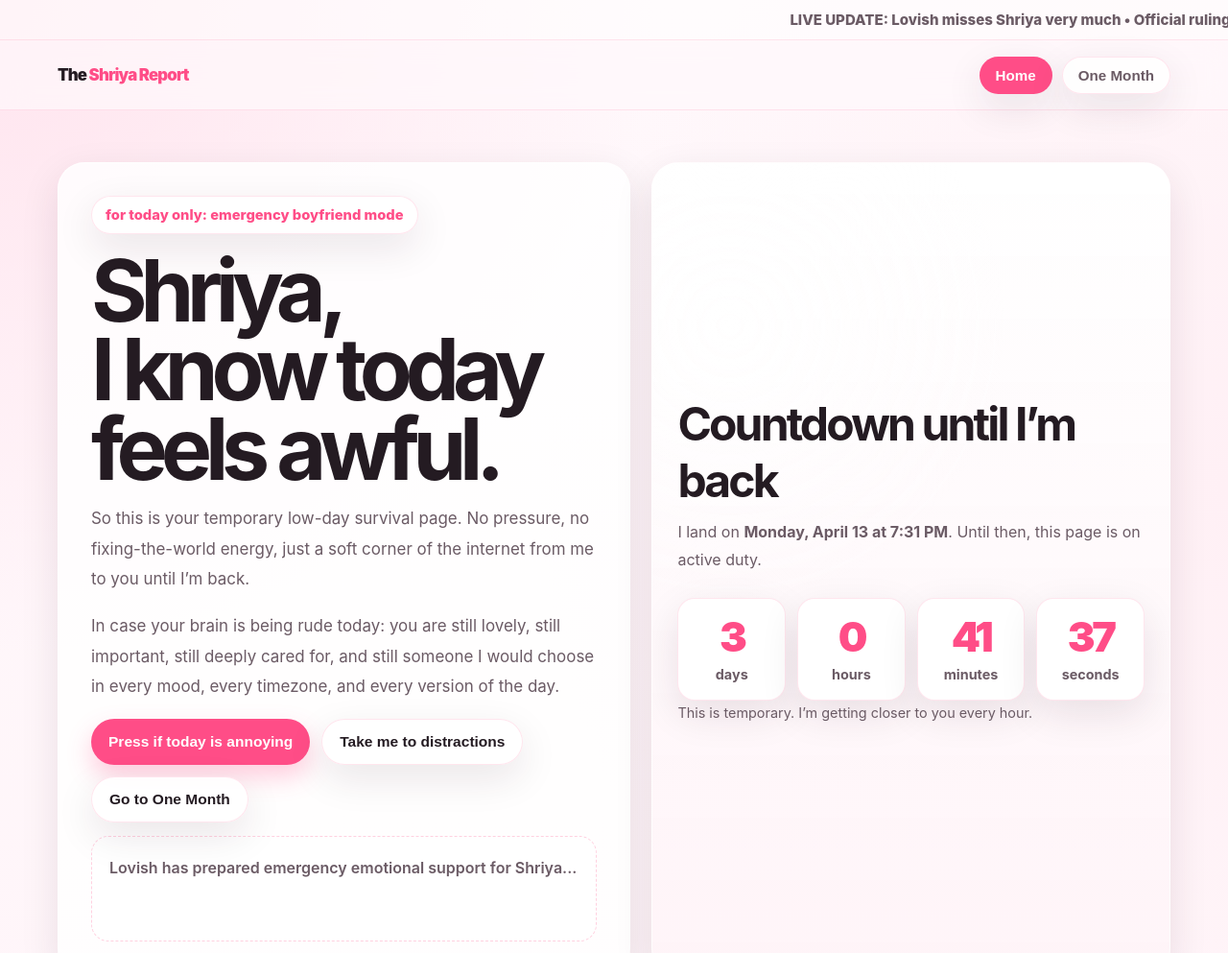
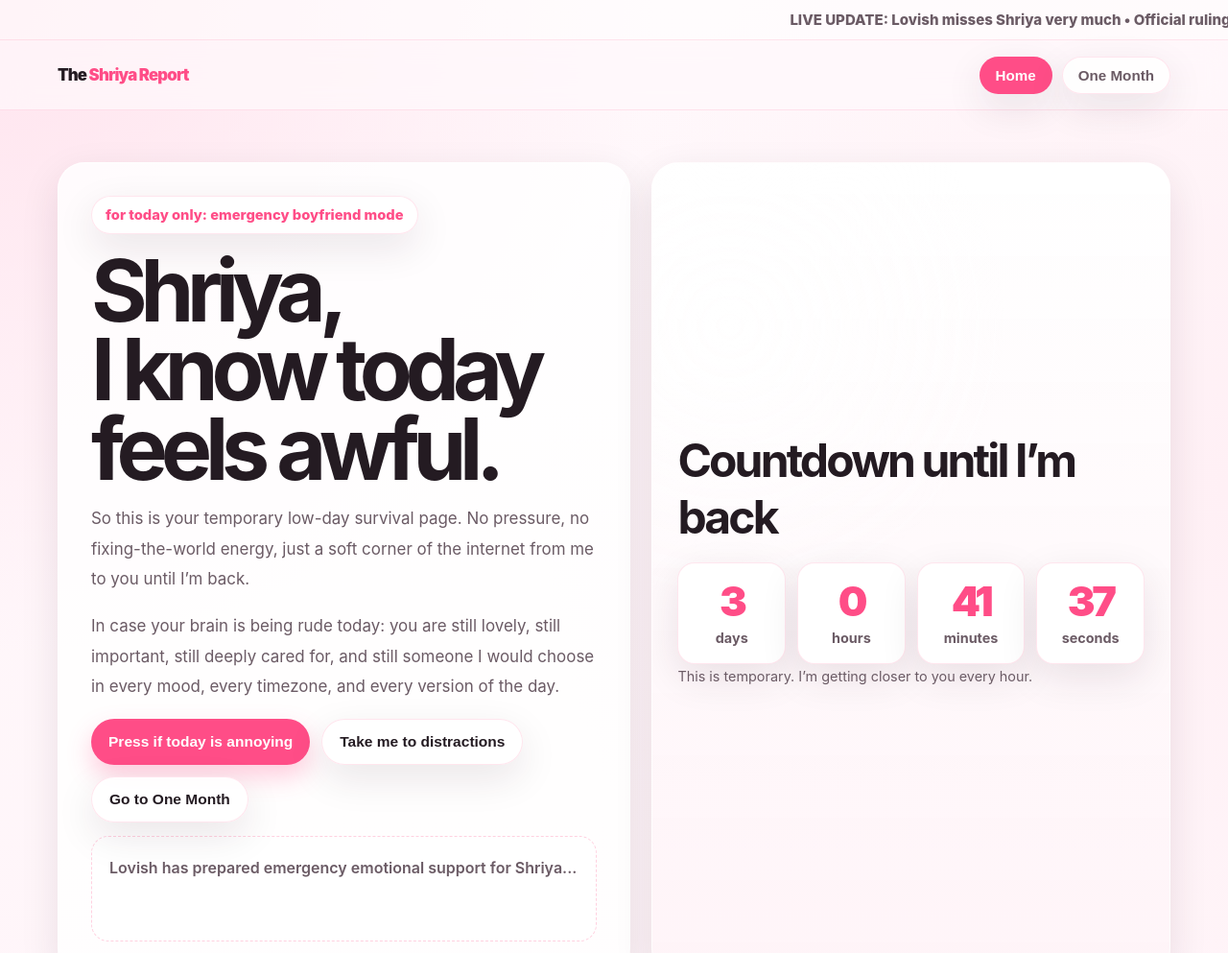
Before and after one commit to honey-buns-newsletter/honey-buns, a plain HTML site: page index.html in a window 1280 px wide. Shown: the top 993 px of the page at 96% size. Drawn offline with Linux system fonts and the light colour scheme.

Commit message:
Update index.html

```diff
--- a/index.html
+++ b/index.html
@@ -693,9 +693,6 @@
 
         <div class="panel countdown-card">
           <h2>Countdown until I’m back</h2>
-          <p>
-            I land on <strong>Monday, April 13 at 7:31 PM</strong>. Until then, this page is on active duty.
-          </p>
 
           <div class="countdown-grid">
             <div class="countdown-box">
```
